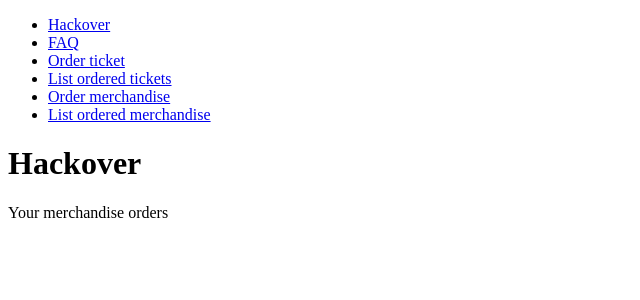
After one commit to audax/hackover_tickets, a Django app: page /merchandise/list/ in a window 1280 px wide. The commit adds this page. Shown: the top 300 px of the page, without its empty margins (0-640 px from the left). Run offline with Django 3.2, Linux system fonts and the light colour scheme; the visitor is signed in with stand-in values (Sample User, id 1); data that the repository does not hold is empty.

Commit message:
list merchandise orders

```diff
--- a/hackover_tickets/templates/base.html
+++ b/hackover_tickets/templates/base.html
@@ -11,6 +11,10 @@
     <ul>
         <li><a href="http://hackover.de">Hackover</a></li>
         <li><a href="http://hackover.de/faq">FAQ</a></li>
+        <li><a href="{% url 'ticket_order' %}">{% trans "Order ticket" %}</a></li>
+        <li><a href="{% url 'ticket_list' %}">{% trans "List ordered tickets" %}</a></li>
+        <li><a href="{% url 'merch_order' %}">{% trans "Order merchandise" %}</a></li>
+        <li><a href="{% url 'merch_list' %}">{% trans "List ordered merchandise" %}</a></li>
     </ul>
 </nav>
 <header>
--- /dev/null
+++ b/hackover_tickets/templates/merchandise/list.html
@@ -0,0 +1,27 @@
+{% extends "base.html" %}
+{% load i18n %}
+
+{% block content %}
+
+    <p>{% trans "Your merchandise orders" %}</p>
+    <ul>
+        {% for order in orders %}
+            <li>
+                <p>
+                    {{ order.total_price }}
+                    {{ order.paid|yesno:_("paid,unpaid") }}
+                </p>
+                <ol>
+                {% for item in order.items.all %}
+                    <li>
+                    <p>{{ item.merchandise.name }}
+                    {{ item.merchandise.price }} x {{ item.amount }}
+                    </p>
+                    </li>
+                {% endfor %}
+                </ol>
+            </li>
+        {% endfor %}
+    </ul>
+
+{% endblock %}
--- a/hackover_tickets/urls.py
+++ b/hackover_tickets/urls.py
@@ -1,9 +1,10 @@
 from django.conf.urls import url
-from .views import index, ticket_order, ticket_list, merch_order
+from .views import index, ticket_order, ticket_list, merch_order, merch_list
 
 urlpatterns = [
     url(r'^$', index, name='index'),
     url(r'^tickets/order/$', ticket_order, name='ticket_order'),
     url(r'^tickets/list/$', ticket_list, name='ticket_list'),
     url(r'^merchandise/order/$', merch_order, name='merch_order'),
+    url(r'^merchandise/list/$', merch_list, name='merch_list'),
     ]
--- a/hackover_tickets/views.py
+++ b/hackover_tickets/views.py
@@ -52,3 +52,10 @@ def merch_order(request):
                                     initial=[{'merchandise': item} for item in items])
     return render(request, 'merchandise/order.html',
                   context={'form': formset})
+
+
+@login_required
+@require_safe
+def merch_list(request):
+    return render(request, 'merchandise/list.html',
+                  context={'orders': m.MerchandiseOrder.objects.filter(owner=request.user)})
```
Also changed, not shown: hackover_tickets/test_all.py (+11 -0 lines).
